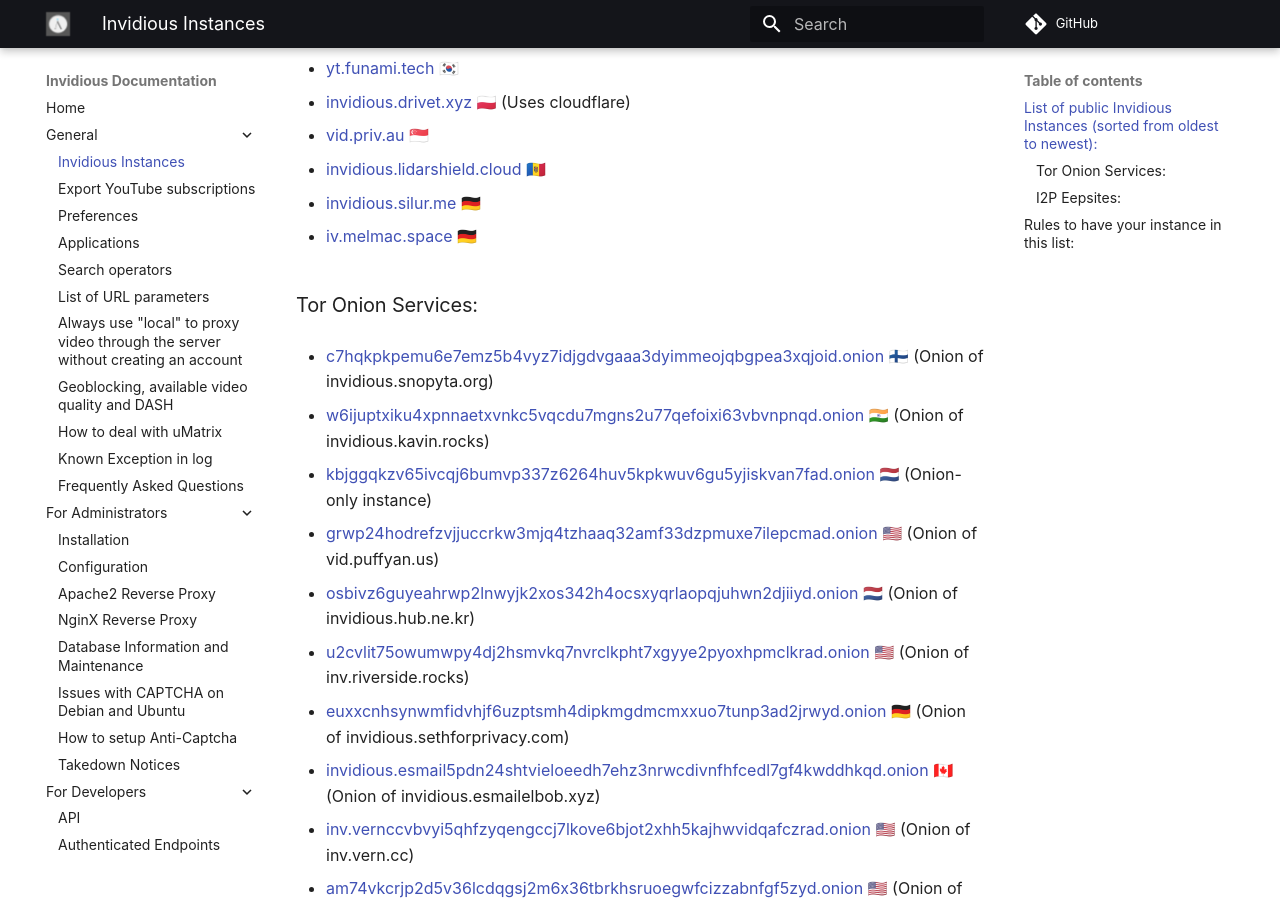
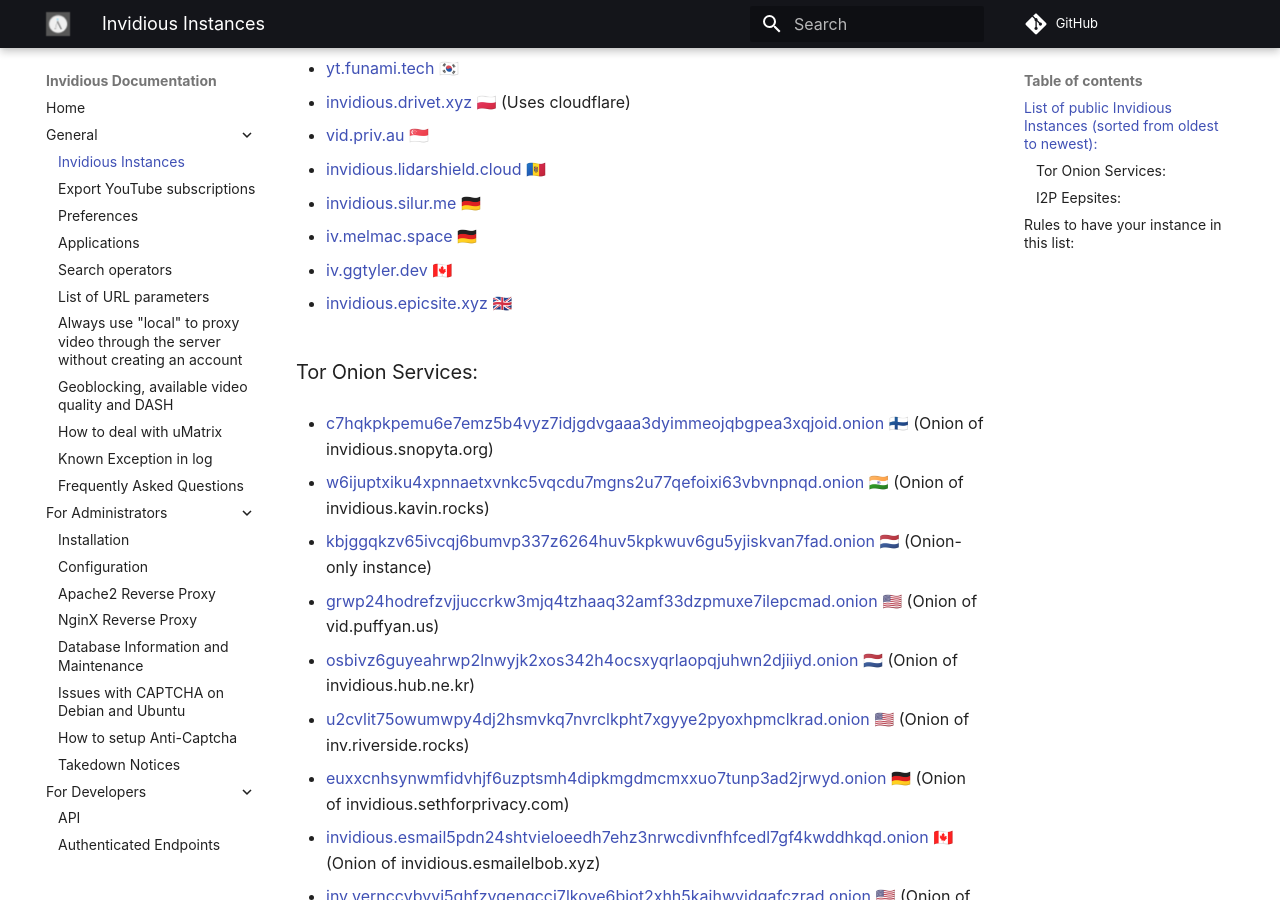
Before and after one commit to iv-org/documentation, an MkDocs documentation site: the page built from docs/instances.md, in a window 1280 px wide and 900 px high, scrolled down 1180 px. Built offline with MkDocs 1.6.1 and Material for MkDocs 9.7.7, drawn with Linux system fonts in a browser that asks for light colours; comment, search, counter and statistics services are not loaded.

Commit message:
Add two new public instances
Closes #308
Closes #314

```diff
--- a/docs/instances.md
+++ b/docs/instances.md
@@ -62,6 +62,9 @@
 
 * [iv.melmac.space](https://iv.melmac.space) 🇩🇪
 
+* [iv.ggtyler.dev](https://iv.ggtyler.dev) 🇨🇦
+
+* [invidious.epicsite.xyz](https://invidious.epicsite.xyz) 🇬🇧
 
 ### Tor Onion Services:
 * [c7hqkpkpemu6e7emz5b4vyz7idjgdvgaaa3dyimmeojqbgpea3xqjoid.onion](http://c7hqkpkpemu6e7emz5b4vyz7idjgdvgaaa3dyimmeojqbgpea3xqjoid.onion) 🇫🇮 (Onion of invidious.snopyta.org)
```
